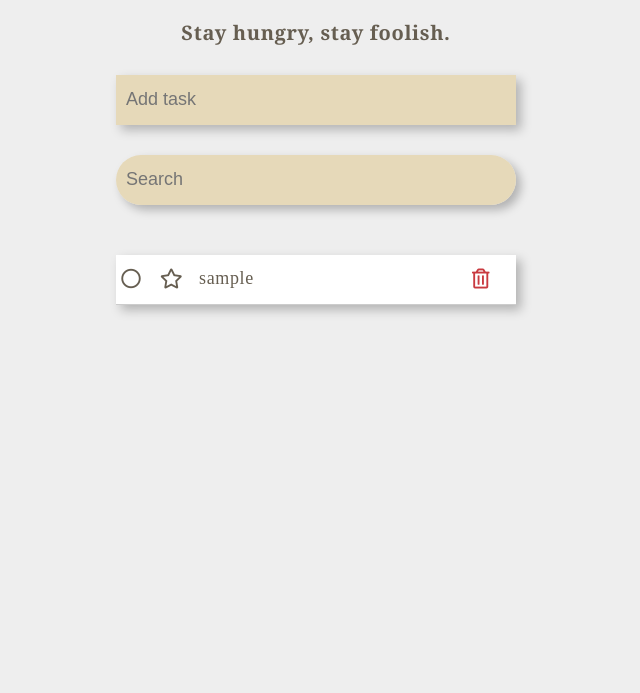
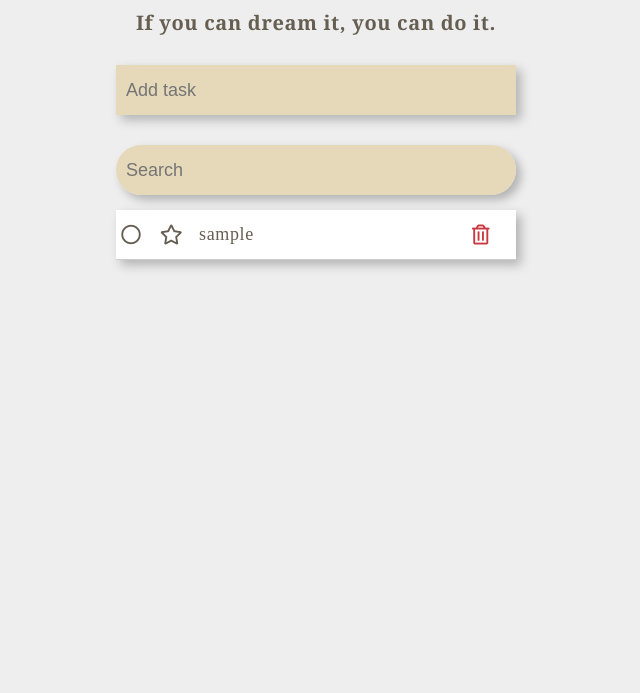
Before and after one commit to Kazunari-Ishikawa/ToDo-App-by-React-Redux, a React app: page index.html in a window 1280 px wide. Shown: the part 107-800 px from the top of the page, without its empty margins (324-964 px from the left). Built offline with nearby package versions, Linux system fonts and the light colour scheme.

Commit message:
微修正

```diff
--- a/index.html
+++ b/index.html
@@ -14,7 +14,7 @@
     <!-- タイトル -->
     <div class="c-title">
       <h1 class="c-title__main">TODO LIST</h1>
-      <h2 class="c-title__sub">Stay hungry, stay foolish.</h2>
+      <h2 class="c-title__sub">If you can dream it, you can do it.</h2>
     </div>
 
     <!-- メイン部 -->
```
Also changed, not shown: dist/css/app.css.
